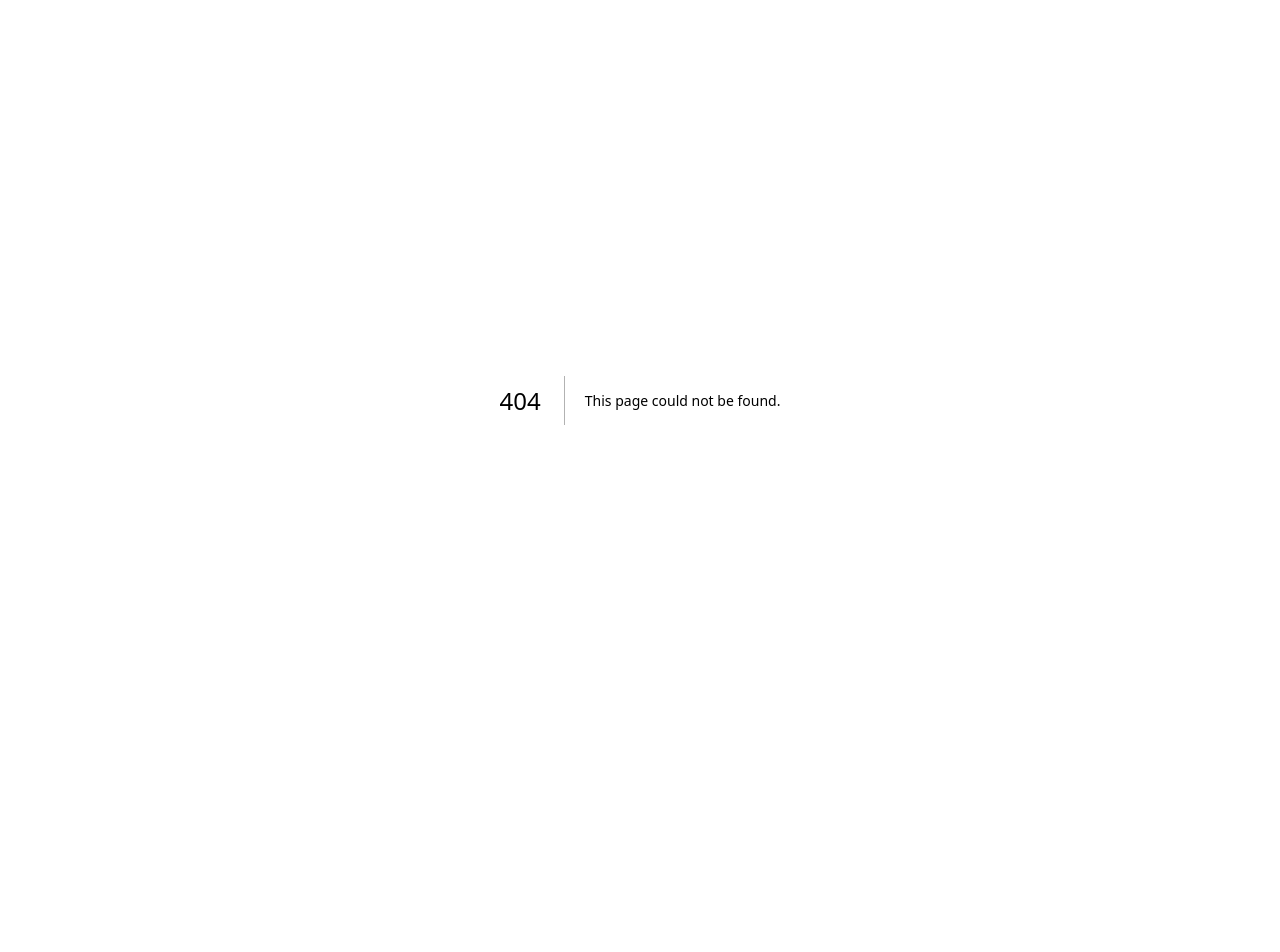
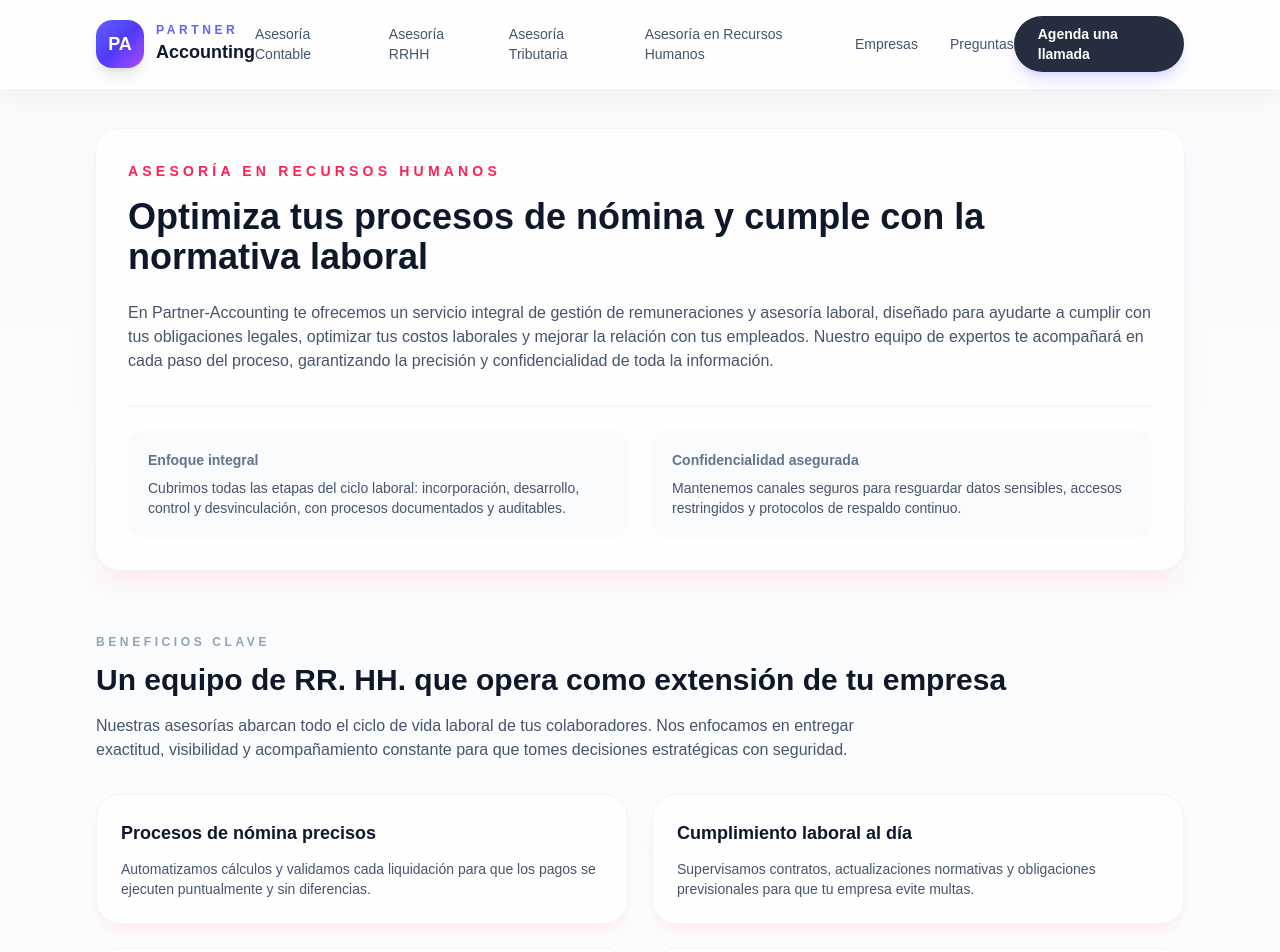
Before and after one commit to Dxeg0o/tupartnercontable, a Next.js app in the folder my-app/: page /asesoria-recursos-humanos in a window 1280 px wide. Before the commit this address had no page. Shown: the top 952 px of the page. Before the commit the page ends 800 px from the top, so only its background shows below. Built offline with nearby package versions, Linux system fonts and the light colour scheme.

Commit message:
Add HR advisory page and fix lint

```diff
--- /dev/null
+++ b/my-app/src/app/asesoria-recursos-humanos/page.tsx
@@ -0,0 +1,205 @@
+import type { Metadata } from "next";
+import { Footer } from "../components/Footer";
+import { Navigation } from "../components/Navigation";
+import { ContactSection } from "../components/ContactSection";
+import { landingNavigation } from "../navigation.data";
+
+export const metadata: Metadata = {
+  title: "Asesoría en Recursos Humanos | Partner Accounting",
+  description:
+    "Servicio integral de recursos humanos, nóminas y cumplimiento laboral brindado por Partner Accounting.",
+};
+
+const benefitHighlights = [
+  {
+    title: "Procesos de nómina precisos",
+    description:
+      "Automatizamos cálculos y validamos cada liquidación para que los pagos se ejecuten puntualmente y sin diferencias.",
+  },
+  {
+    title: "Cumplimiento laboral al día",
+    description:
+      "Supervisamos contratos, actualizaciones normativas y obligaciones previsionales para que tu empresa evite multas.",
+  },
+  {
+    title: "Acompañamiento permanente",
+    description:
+      "Disponemos de un equipo especializado que responde consultas y guía decisiones laborales sensibles con absoluta confidencialidad.",
+  },
+  {
+    title: "Optimización de costos",
+    description:
+      "Diseñamos estrategias tributarias y de beneficios que reducen la carga laboral sin descuidar la experiencia del colaborador.",
+  },
+];
+
+const serviceCategories = [
+  {
+    title: "Gestión de remuneraciones",
+    description:
+      "Administramos la nómina de inicio a fin para liberar a tu equipo de tareas operativas repetitivas.",
+    accent: "bg-indigo-500",
+    items: [
+      "Liquidación de sueldos",
+      "Cálculo de beneficios sociales",
+      "Afiliaciones a seguridad social",
+      "Gestión de finiquitos",
+      "Registro de remuneraciones",
+    ],
+  },
+  {
+    title: "Asesoría laboral",
+    description:
+      "Te acompañamos en la gestión del ciclo laboral completo, desde la contratación hasta el término del vínculo.",
+    accent: "bg-purple-500",
+    items: [
+      "Contratos de trabajo",
+      "Gestión de altas y bajas",
+      "Protección a la maternidad y fuero laboral",
+      "Causales de término de contrato",
+      "Defensa laboral",
+    ],
+  },
+  {
+    title: "Planificación tributaria laboral",
+    description:
+      "Integramos beneficios y ahorros previsionales a tu estrategia de compensaciones.",
+    accent: "bg-teal-500",
+    items: [
+      "Optimización de la carga tributaria de los trabajadores",
+      "Asesoramiento en ahorro previsional voluntario",
+      "Gestión de beneficios tributarios",
+    ],
+  },
+];
+
+export default function HumanResourcesAdvisoryPage() {
+  return (
+    <div className="min-h-screen bg-gradient-to-b from-slate-50 via-white to-rose-50">
+      <Navigation navigation={landingNavigation} />
+
+      <main
+        id="inicio"
+        className="mx-auto flex min-h-screen max-w-6xl flex-col gap-16 px-6 pb-20 pt-10 lg:px-8"
+      >
+        <section
+          id="descripcion"
+          className="rounded-3xl bg-white/80 p-8 shadow-xl shadow-rose-100/60 ring-1 ring-slate-100"
+        >
+          <p className="text-sm font-semibold uppercase tracking-[0.3em] text-rose-500">
+            Asesoría en Recursos Humanos
+          </p>
+          <h1 className="mt-4 text-3xl font-semibold text-slate-900 lg:text-4xl">
+            Optimiza tus procesos de nómina y cumple con la normativa laboral
+          </h1>
+          <p className="mt-6 text-base text-slate-600">
+            En Partner-Accounting te ofrecemos un servicio integral de gestión de remuneraciones y asesoría laboral, diseñado
+            para ayudarte a cumplir con tus obligaciones legales, optimizar tus costos laborales y mejorar la relación con tus
+            empleados. Nuestro equipo de expertos te acompañará en cada paso del proceso, garantizando la precisión y
+            confidencialidad de toda la información.
+          </p>
+          <div className="mt-8 grid gap-6 border-t border-slate-100 pt-6 sm:grid-cols-2">
+            <div className="rounded-2xl bg-slate-50/80 p-5">
+              <p className="text-sm font-semibold text-slate-500">Enfoque integral</p>
+              <p className="mt-2 text-sm text-slate-600">
+                Cubrimos todas las etapas del ciclo laboral: incorporación, desarrollo, control y desvinculación, con procesos
+                documentados y auditables.
+              </p>
+            </div>
+            <div className="rounded-2xl bg-slate-50/80 p-5">
+              <p className="text-sm font-semibold text-slate-500">Confidencialidad asegurada</p>
+              <p className="mt-2 text-sm text-slate-600">
+                Mantenemos canales seguros para resguardar datos sensibles, accesos restringidos y protocolos de respaldo
+                continuo.
+              </p>
+            </div>
+          </div>
+        </section>
+
+        <section id="beneficios" className="space-y-8">
+          <div>
+            <p className="text-xs font-semibold uppercase tracking-[0.3em] text-slate-400">Beneficios clave</p>
+            <h2 className="mt-3 text-2xl font-semibold text-slate-900 lg:text-3xl">
+              Un equipo de RR. HH. que opera como extensión de tu empresa
+            </h2>
+            <p className="mt-4 max-w-3xl text-base text-slate-600">
+              Nuestras asesorías abarcan todo el ciclo de vida laboral de tus colaboradores. Nos enfocamos en entregar exactitud,
+              visibilidad y acompañamiento constante para que tomes decisiones estratégicas con seguridad.
+            </p>
+          </div>
+          <div className="grid gap-6 md:grid-cols-2">
+            {benefitHighlights.map((benefit) => (
+              <article
+                key={benefit.title}
+                className="rounded-3xl border border-slate-100 bg-white/80 p-6 shadow-lg shadow-rose-100/50"
+              >
+                <h3 className="text-lg font-semibold text-slate-900">{benefit.title}</h3>
+                <p className="mt-3 text-sm text-slate-600">{benefit.description}</p>
+              </article>
+            ))}
+          </div>
+        </section>
+
+        <section
+          id="servicios-incluidos"
+          className="rounded-3xl bg-gradient-to-r from-white via-slate-50 to-white/70 p-8 shadow-inner shadow-white/40"
+        >
+          <div className="border-b border-slate-200 pb-6">
+            <p className="text-xs font-semibold uppercase tracking-[0.3em] text-slate-400">
+              ¿Qué incluye nuestra Asesoría en Recursos Humanos?
+            </p>
+            <h2 className="mt-3 text-2xl font-semibold text-slate-900 lg:text-3xl">
+              Servicios que cubren la nómina y el cumplimiento laboral de principio a fin
+            </h2>
+            <p className="mt-4 text-base text-slate-600">
+              Te brindamos un servicio integral que contempla la gestión de nóminas, la administración de las obligaciones
+              laborales y previsionales, y el asesoramiento en relaciones laborales para optimizar procesos y cuidar el bienestar
+              de tu equipo.
+            </p>
+          </div>
+
+          <div className="mt-8 grid gap-6 lg:grid-cols-3">
+            {serviceCategories.map((category) => (
+              <article key={category.title} className="rounded-3xl border border-slate-100 bg-white/80 p-6">
+                <div className="flex items-center gap-3">
+                  <span className={`h-2 w-2 rounded-full ${category.accent}`} aria-hidden />
+                  <p className="text-xs font-semibold uppercase tracking-[0.3em] text-slate-400">{category.title}</p>
+                </div>
+                <h3 className="mt-3 text-xl font-semibold text-slate-900">{category.title}</h3>
+                <p className="mt-3 text-sm text-slate-600">{category.description}</p>
+                <ul className="mt-4 space-y-2">
+                  {category.items.map((item) => (
+                    <li key={item} className="flex items-start gap-3 text-sm text-slate-600">
+                      <span className="mt-1 h-1.5 w-1.5 rounded-full bg-slate-400" aria-hidden />
+                      {item}
+                    </li>
+                  ))}
+                </ul>
+              </article>
+            ))}
+          </div>
+
+          <div className="mt-10 rounded-2xl border border-dashed border-rose-200 bg-white/60 p-6">
+            <p className="text-sm font-semibold uppercase tracking-[0.3em] text-slate-400">Soluciones a la medida</p>
+            <p className="mt-3 text-sm text-slate-600">
+              Adaptamos flujos, reportes y niveles de servicio a la madurez de tu organización. Ya sea que necesites apoyo puntual
+              o una externalización completa del área de RR. HH., nos integramos a tus plataformas y equipos para entregar
+              resultados medibles.
+            </p>
+          </div>
+        </section>
+
+        <ContactSection />
+      </main>
+
+      <Footer />
+
+      <div className="sr-only" id="servicios" aria-hidden />
+      <div className="sr-only" id="tributaria" aria-hidden />
+      <div className="sr-only" id="rrhh" aria-hidden />
+      <div className="sr-only" id="empresas" aria-hidden />
+      <div className="sr-only" id="testimonios" aria-hidden />
+      <div className="sr-only" id="faq" aria-hidden />
+    </div>
+  );
+}
--- a/my-app/src/app/components/ModalidadesSection.tsx
+++ b/my-app/src/app/components/ModalidadesSection.tsx
@@ -1,5 +1,4 @@
 import Image from "next/image";
-import Link from "next/link";
 
 interface ServiceMode {
   title: string;
--- a/my-app/src/app/navigation.data.ts
+++ b/my-app/src/app/navigation.data.ts
@@ -1,5 +1,6 @@
 export const landingNavigation = [
   { label: "Asesoría Contable", href: "asesoria-contable" },
+  { label: "Asesoría RRHH", href: "asesoria-recursos-humanos" },
   { label: "Asesoría Tributaria", href: "#tributaria" },
   { label: "Asesoría en Recursos Humanos", href: "#rrhh" },
   { label: "Empresas", href: "#empresas" },
```
